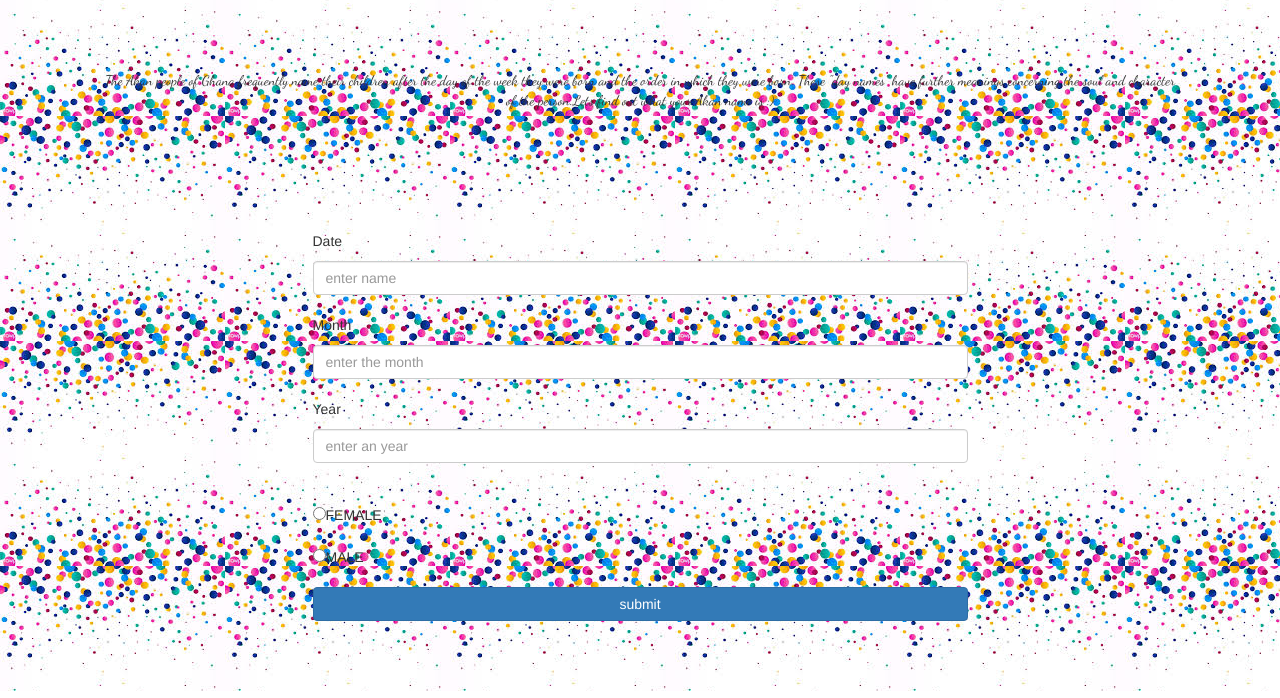
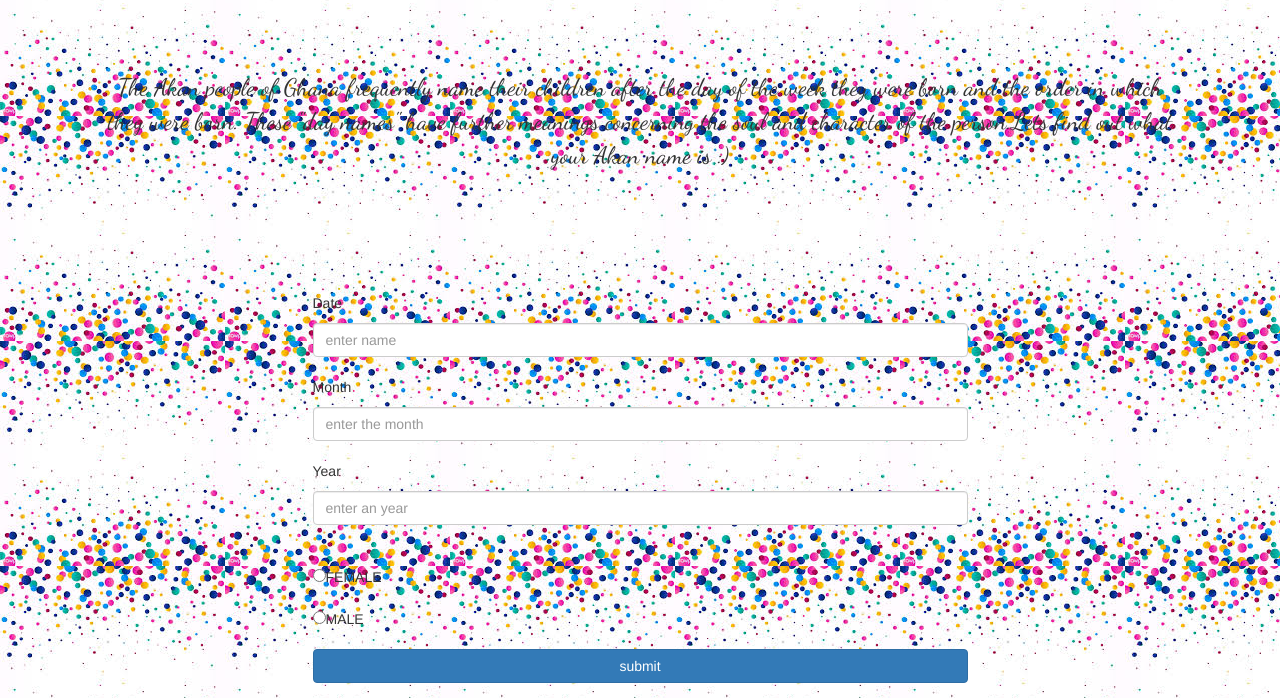
Before and after one commit to SoloSolly/birthday-form, a plain HTML site: page index.html in a window 1280 px wide. Shown: the part 109-807 px from the top of the page. Drawn offline with nearby package versions, Linux system fonts and the light colour scheme; files that its build step writes are made by us from their sources; files whose address does not match are found by name; a web font is replaced by a local one.

Commit message:
add font styles

```diff
--- a/css/style.css
+++ b/css/style.css
@@ -1,5 +1,6 @@
 body{
     background-image: url(akan.jpeg);
+    background-color: blue;
 }
 
 h1{
--- a/index.html
+++ b/index.html
@@ -16,7 +16,7 @@
 <body>
     <h1 style=" text-align:center; font-family: 'Modak', cursive; ">AKAN NAMES</h1>
 
-        <p style="font-family: 'Dancing Script', cursive; text-align:center;margin: 100px;padding: opx;">The Akan people of Ghana frequently name their children after the day of the week they were born and the order in which they were born. These "day names" have further meanings concerning the soul and character of the person.Lets find out what your Akan name is :)</p>
+        <p style="font-family: 'Dancing Script', cursive; text-align:center;margin: 100px;padding: opx; font-size:x-large;">The Akan people of Ghana frequently name their children after the day of the week they were born and the order in which they were born. These "day names" have further meanings concerning the soul and character of the person.Lets find out what your Akan name is :)</p>
 
     <div class= "container"></div>
     <div class="row">
@@ -26,27 +26,19 @@
                 <form class="form-group">
                     <form onsubmit = "return false">
                         <div class="row">
-                            <!-- <div class="col-md-6"> -->
+
                                 <br>
                                 <p>Date</p>
                                 <input type="number" class= "form-control" name="date" id = "date" placeholder="enter name" min= "1" max ="31" required>
-                            <!-- </div> -->
 
-                            <!-- <div class="col-md-6"> -->
                                 <br>
                                 <p>Month</p>
                                 <input type ="nnumber" class="form-control" name ="month" id = "month" placeholder="enter the month" min ="1" max="12" required>
-                            <!-- </div> -->
 
-                            <!-- <div class="col-md-6"> -->
                                 <br>
                                 <p>Year</p>
                                 <input type ="number" class="form-control" name ="year" id ="year" placeholder ="enter an year" required>
-                            <!-- </div> -->
-                            <!-- <select> -->
-                                <!-- <option>choose gender</option> -->
-                                <!-- <option>Male</option> -->
-                                <!-- <option>Female</option> -->
+
                                 <br><br>
                                 <input type = "radio" id = "female" name = "gender" value="female">FEMALE
 
@@ -55,7 +47,7 @@
 
                                 <br><br>
                                 <input type = "submit" class="btn btn-primary btn-block" value ="submit" onclick="getName(); return false;">
-                            <!-- </select> -->
+
 
 
 
@@ -72,23 +64,6 @@
 
     </div>
 
-    <!-- <form onsubmit = "return false"> -->
-
-
-        <!-- <p>Date</p>
-        <input type="number" class= "form-control" name="date" id = "date" placeholder="enter name" min= "1" max ="31" required> -->
-        <!-- <p>Month</p> -->
-        <!-- <input type ="nnumber" name ="month" id = "month" placeholder="enter the month" min ="1" max="12" required> -->
-        <!-- <p>Year</p>
-        <input type ="number" name ="year" id ="year" placeholder ="enter an year" required> -->
-
-
-     <!-- gender:<br> -->
-        <!-- <input type = "radio" id = "female" name = "gender" value="female">FEMALE<br>
-        <input type = "radio" id = "male" name = "gender" value="male">MALE<br>
-        <input type = "submit" value ="submit" onclick="getName(); return false;"> -->
-   <!-- </form> -->
-
    <script src= "index.js"></script>
    <style src="style.css"></style>
 
```
